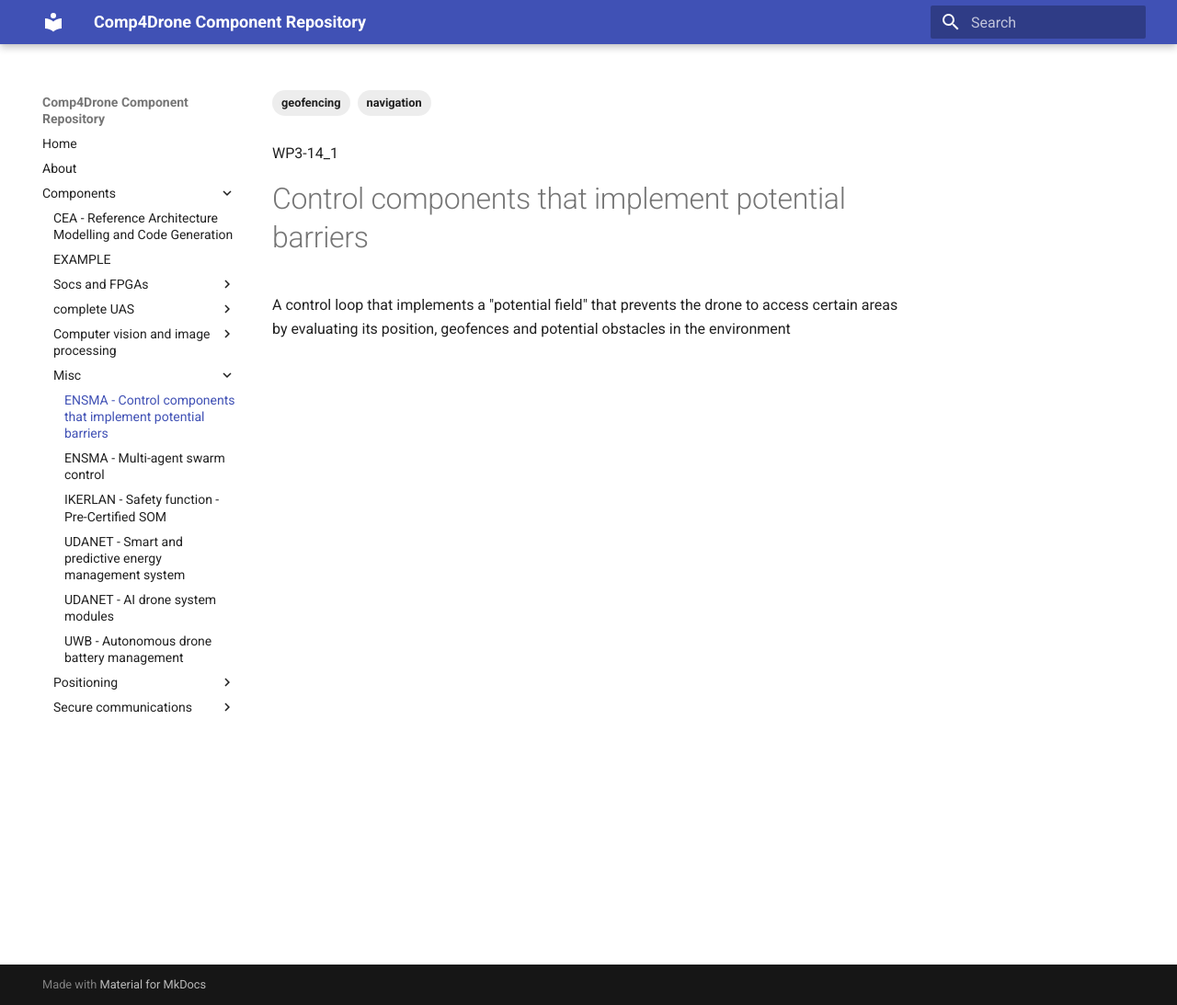
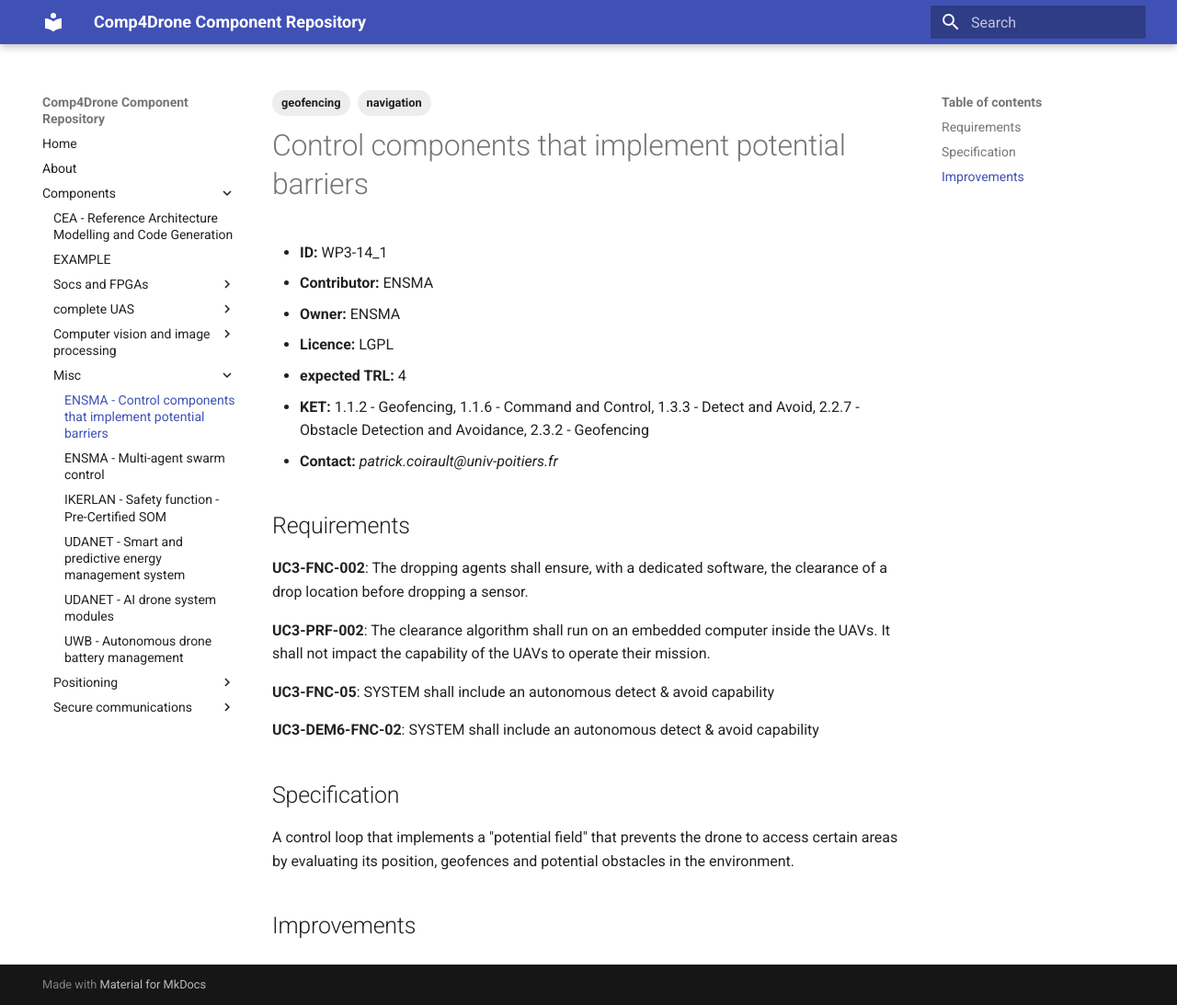
Before and after one commit to Comp4Drones/Component_repository, an MkDocs documentation site: the page built from docs/components/misc/ENSMA_1.md, in a window 1280 px wide and 1093 px high. Shown: the whole window at 92% size. Built offline with MkDocs 1.6.1 and Material for MkDocs 9.7.7, drawn with Linux system fonts in a browser that asks for light colours.

Commit message:
ENSMA Contributions
Complying to given example

```diff
--- a/docs/components/misc/ENSMA_1.md
+++ b/docs/components/misc/ENSMA_1.md
@@ -3,10 +3,38 @@ title: ENSMA - Control components that implement potential barriers
 tags:
   - geofencing
   - navigation
+KET:
+  - Geofencing
+  - Command and Control
+  - Detect and Avoid
+  - Obstacle Detection and Avoidance
+  - Geofencing
 ---
-
-WP3-14_1
 
 # Control components that implement potential barriers
 
-A control loop that implements a "potential field" that prevents the drone to access certain areas by evaluating its position, geofences and potential obstacles in the environment
+- __ID:__ WP3-14_1
+- __Contributor:__ ENSMA
+- __Owner:__ ENSMA
+- __Licence:__ LGPL
+- __expected TRL:__ 4
+- __KET:__ 1.1.2 - Geofencing, 1.1.6 - Command and Control, 1.3.3 - Detect and Avoid, 2.2.7 - Obstacle Detection and Avoidance, 2.3.2 - Geofencing
+- __Contact:__ _patrick.coirault@univ-poitiers.fr_
+
+
+## Requirements
+
+__UC3-FNC-002__: The dropping agents shall ensure, with a dedicated software, the clearance of a drop location before dropping a sensor.
+
+__UC3-PRF-002__: The clearance algorithm shall run on an embedded computer inside the UAVs. It shall not impact the capability of the UAVs to operate their mission.
+
+__UC3-FNC-05__: SYSTEM shall include an autonomous detect & avoid capability
+
+__UC3-DEM6-FNC-02__: SYSTEM shall include an autonomous detect & avoid capability
+
+
+## Specification
+
+A control loop that implements a "potential field" that prevents the drone to access certain areas by evaluating its position, geofences and potential obstacles in the environment.
+
+## Improvements
```
Also changed, not shown: docs/components/misc/ENSMA_2.md (+29 -3 lines).
